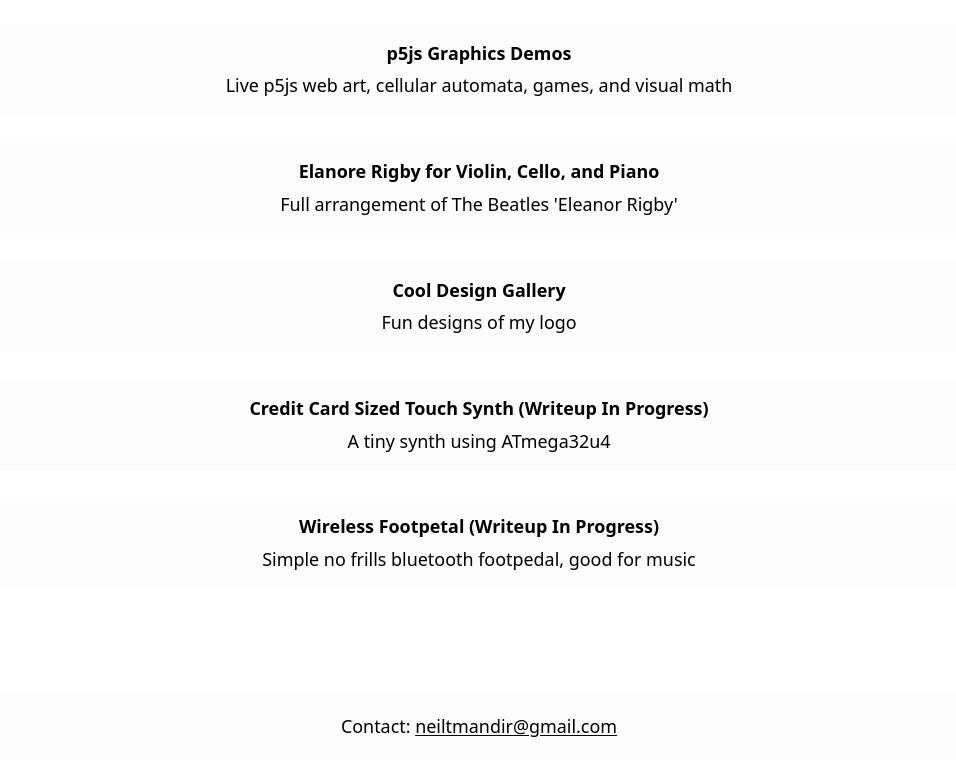
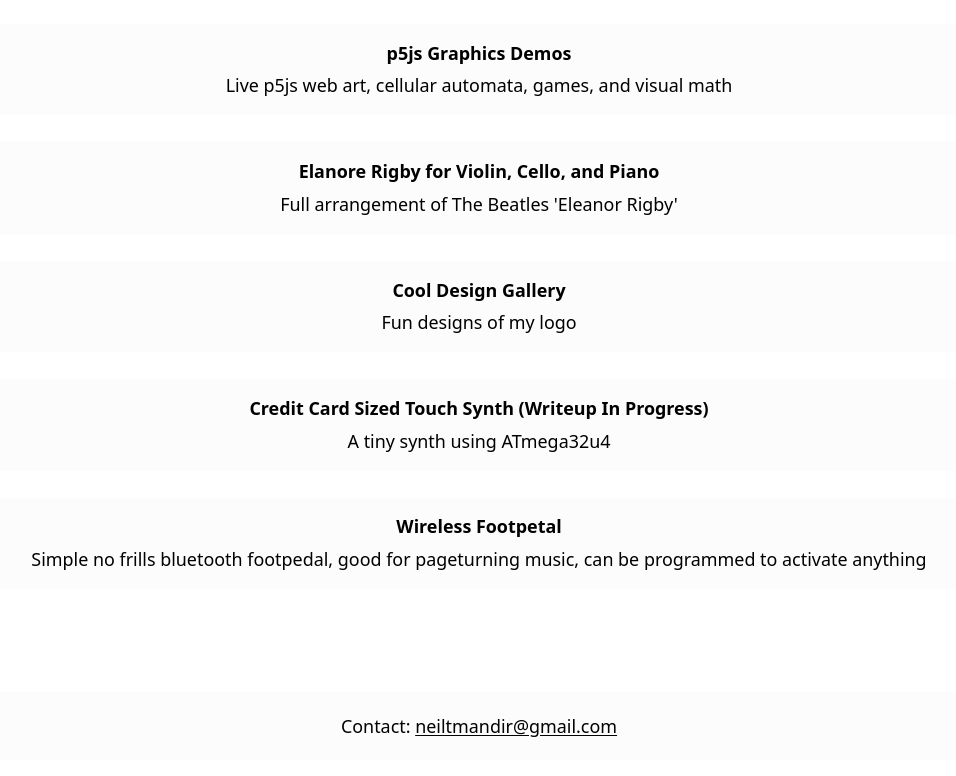
Before and after one commit to ember3141/luroxin, a plain HTML site: page src/index.html in a window 1280 px wide. Shown: the part 1625-2401 px from the top of the page, without its empty margins (161-1117 px from the left). Drawn offline with Linux system fonts and the light colour scheme.

Commit message:
modified:   src/index.html

```diff
--- a/src/index.html
+++ b/src/index.html
@@ -504,8 +504,8 @@
             A tiny synth using ATmega32u4
         </a>
         <a href="footpetal/" class="glassy">
-            <h3>Wireless Footpetal (Writeup In Progress)</h3>
-            Simple no frills bluetooth footpedal, good for music
+            <h3>Wireless Footpetal </h3>
+            Simple no frills bluetooth footpedal, good for pageturning music, can be programmed to activate anything
         </a>
     </div>
     <footer>
```
